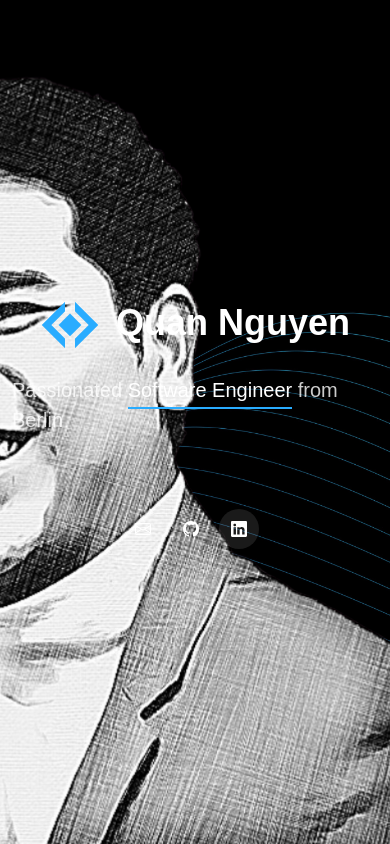
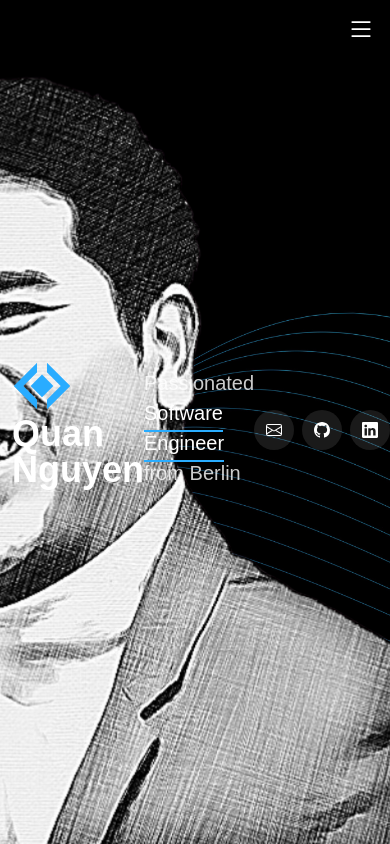
Before and after one commit to quan-nguyen97/quan-portfolio, a React (Vite) app: page / in a window 390 px wide. Built offline with nearby package versions, Linux system fonts and the light colour scheme.

Commit message:
Mobile nav

```diff
--- a/src/pages/landing/Header.scss
+++ b/src/pages/landing/Header.scss
@@ -85,7 +85,6 @@
 
   #header .container {
     display: flex;
-    flex-direction: column;
     align-items: center;
   }
 }
@@ -192,9 +191,6 @@
   }
 }
 
-
-
-
 /**
 * Mobile Navigation
 */
@@ -221,14 +217,14 @@
 }
 
 .navbar-mobile {
-  position: fixed;
+  position: fixed !important;
   overflow: hidden;
   top: 0;
   right: 0;
   left: 0;
   bottom: 0;
   background: rgba(0, 0, 0, 0.9);
-  transition: 0.3s;
+  transition: 0.3s !important;
   z-index: 999;
   margin-top: 0;
 
--- a/src/pages/landing/Header.tsx
+++ b/src/pages/landing/Header.tsx
@@ -1,12 +1,15 @@
 import React, { useEffect, useState } from 'react';
 import { Nav, NavItem, Navbar } from 'react-bootstrap';
-import { Envelope, Github, Linkedin } from 'react-bootstrap-icons';
+import { Envelope, Github, Linkedin, List, X } from 'react-bootstrap-icons';
 import { NavLink, useLocation } from 'react-router-dom';
 import { ReactComponent as Logo } from '../../assets/logo.svg';
 import './Header.scss';
+import classNames from 'classnames';
 
 const Header = () => {
   const [headerPosition, setHeaderPosition] = useState('center');
+  const [mobileNavOpen, setMobileNavOpen] = useState(false);
+
   const { pathname } = useLocation();
 
   useEffect(() => {
@@ -15,6 +18,7 @@ const Header = () => {
     } else {
       setHeaderPosition('top');
     }
+    setMobileNavOpen(false);
   }, [pathname]);
 
   return (
@@ -27,7 +31,12 @@ const Header = () => {
         <h2>
           Passionated <span>Software Engineer</span> from Berlin
         </h2>
-        <Navbar variant="dark">
+        <Navbar
+          variant="dark"
+          className={classNames({
+            'navbar-mobile': mobileNavOpen,
+          })}
+        >
           <Nav as="ul">
             <NavItem as="li">
               <Nav.Link as={NavLink} to="/" className="ps-0">
@@ -53,6 +62,17 @@ const Header = () => {
               </Nav.Link>
             </NavItem>
           </Nav>
+          {mobileNavOpen ? (
+            <X
+              className="mobile-nav-toggle"
+              onClick={() => setMobileNavOpen(false)}
+            />
+          ) : (
+            <List
+              className="mobile-nav-toggle"
+              onClick={() => setMobileNavOpen(!mobileNavOpen)}
+            />
+          )}
         </Navbar>
 
         <div className="social-links">
```
